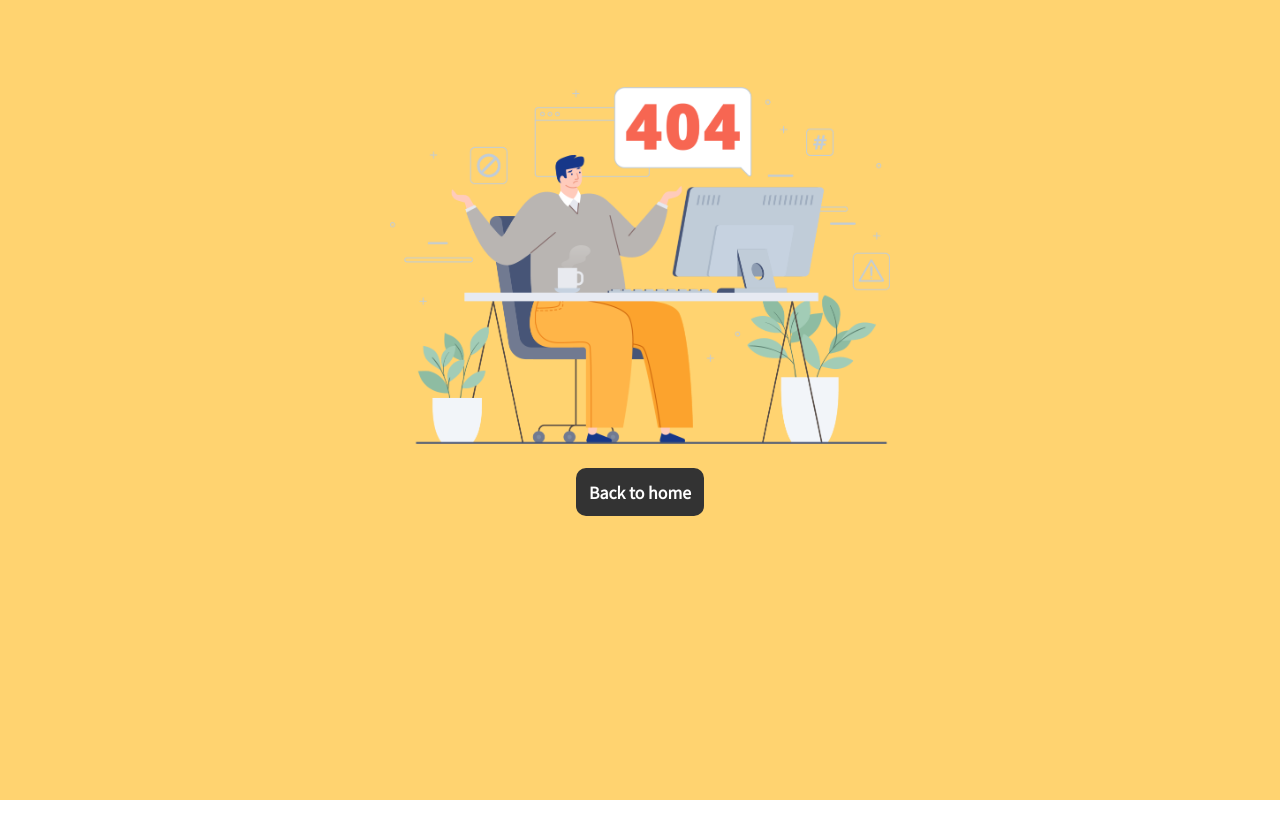
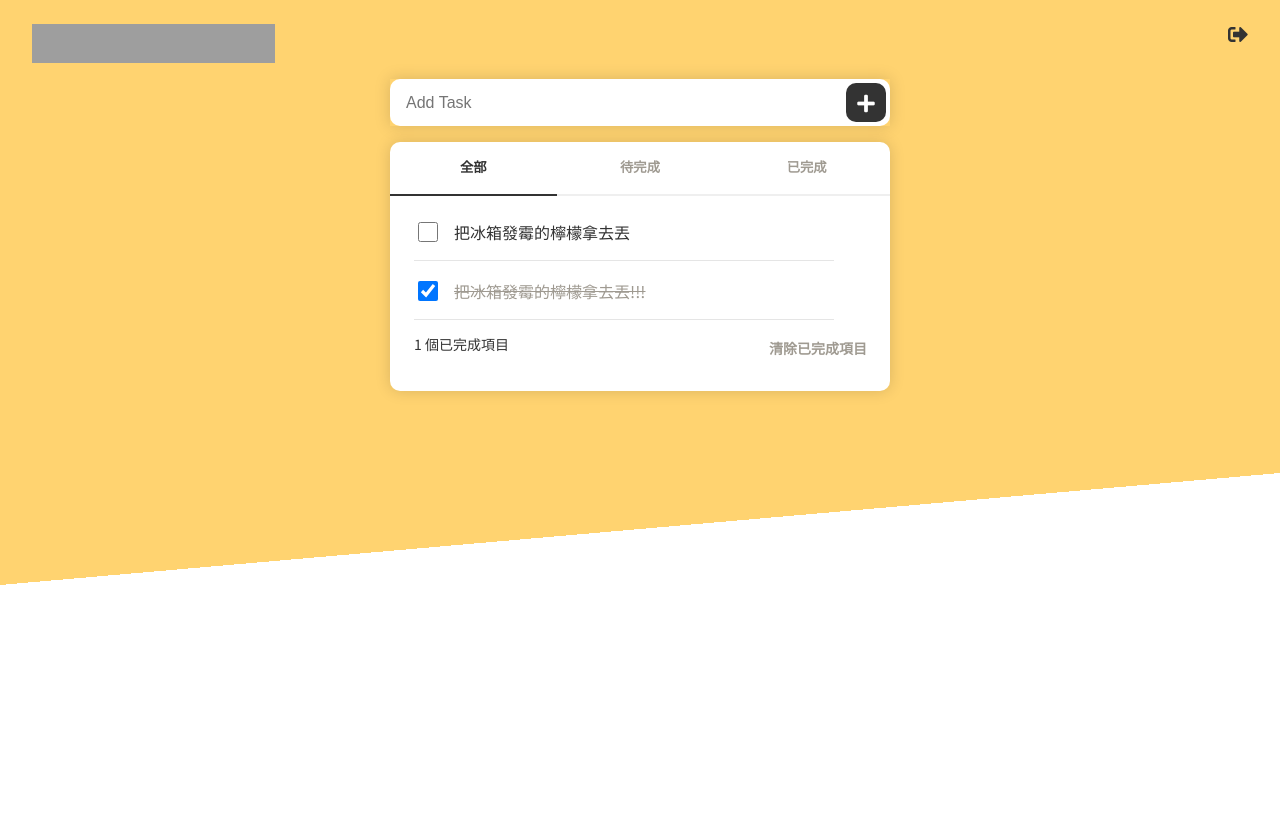
Before and after one commit to Louise-Huang/ToDOLIST, a React (Create React App) app: page /todo in a window 1280 px wide. Shown: the top 838 px of the page. Before the commit the page ends 800 px from the top, so only its background shows below. Built offline with nearby package versions, Linux system fonts and the light colour scheme; grey boxes are pictures that could not be loaded.

Commit message:
feat(TodoList): add todo list page (including TodoList component, InputBox component, and TodoItem component)

```diff
--- a/src/App.js
+++ b/src/App.js
@@ -2,6 +2,7 @@ import { Routes, Route } from "react-router-dom"
 import './assets/all.css'
 import Login from './components/Login'
 import SignUp from './components/SignUp'
+import TodoList from './components/TodoList'
 import NotFound from './components/NotFound'
 
 function App() {
@@ -10,6 +11,7 @@ function App() {
       <Routes>
         <Route index element={<Login />}></Route>
         <Route path="/signup" element={<SignUp />}></Route>
+        <Route path="/todo" element={<TodoList />}></Route>
         <Route path="*" element={<NotFound />}></Route>
       </Routes>
     </div>
--- /dev/null
+++ b/src/components/InputBox.js
@@ -0,0 +1,13 @@
+function InputBox (props) {
+  const { inputValue, setInputValue, addItem } = props
+  return (
+    <>
+      <input type="text" placeholder="Add Task" value={inputValue} onChange={(e)=>setInputValue(e.target.value)}/>
+      <button onClick={addItem}>
+        <i className="fa fa-plus"></i>
+      </button>
+    </>
+  )
+}
+
+export default InputBox;
--- /dev/null
+++ b/src/components/TodoItem.js
@@ -0,0 +1,34 @@
+
+function TodoItem (props) {
+  const { allItem, changeItemState, tabState, removeItem } = props
+  let items = []
+  const nowTab = tabState.filter((item)=>item.active)[0].text
+  if (nowTab === '全部') {
+    items = allItem
+  } else if (nowTab === '待完成') {
+    items = allItem.filter((item) => !item.finished)
+  } else {
+    items = allItem.filter((item) => item.finished)
+  }
+  return (
+    <>
+      <ul className="todoList_item">
+        {
+          items.map((item)=>(
+            <li key={'_'+item.id}>
+              <label className="todoList_label">
+                <input checked={item.finished ? "checked" : ""} className="todoList_input" name={item.id} type="checkbox" onChange={changeItemState}/>
+                <span>{item.text}</span>
+              </label>
+              <button onClick={()=>{removeItem(item.id)}}>
+                <i className="fa fa-times"></i>
+              </button>
+            </li>
+          ))
+        }
+      </ul>
+    </>
+  )
+}
+
+export default TodoItem;
--- /dev/null
+++ b/src/components/TodoList.js
@@ -0,0 +1,117 @@
+import { useState } from 'react';
+import { Link } from 'react-router-dom';
+import InputBox from './InputBox';
+import TodoItem from './TodoItem';
+
+function TodoList () {
+  const [inputValue, setInputValue] = useState('')
+  const [tabState, setTabState] = useState([
+    {
+      id: 1,
+      text: '全部',
+      active: true
+    },
+    {
+      id: 2,
+      text: '待完成',
+      active: false
+    },
+    {
+      id: 3,
+      text: '已完成',
+      active: false
+    }
+  ])
+  const [allItem, setAllItem] = useState([
+    {
+      id: 1,
+      text: '把冰箱發霉的檸檬拿去丟',
+      finished: false
+    },
+    {
+      id: 2,
+      text: '把冰箱發霉的檸檬拿去丟!!!',
+      finished: true
+    }
+  ])
+
+  const addItem = () => {
+    if (inputValue) {
+      const id = allItem[allItem.length-1].id + 1
+      setAllItem([...allItem, {
+        id: id,
+        text: inputValue,
+        finished: false
+      }])
+      setInputValue('')
+    }
+  };
+
+  const removeItem = (id) => {
+    setAllItem(
+      allItem.filter((item)=>item.id!==id)
+    )
+  }
+
+  const removeAllFinished = () => {
+    setAllItem(
+      allItem.filter((item)=>!item.finished)
+    )
+  }
+
+  const changeItemState = (e) => {
+    const { name, checked } = e.target
+    setAllItem(
+      allItem.map((item) =>
+        item.id === name ? { ...item, finished: checked } : item
+      )
+    )
+  };
+
+  const changeTabState = (e) => {
+    setTabState(
+      tabState.map((item) => {
+        item.active = item.text === e.target.innerHTML ? true : false
+        return item
+      })
+    )
+  }
+
+  return (
+    <>
+      <div id="todoListPage" className="bg-half">
+        <nav>
+          <h1><Link to="/">ONLINE TODO LIST</Link></h1>
+          <ul>
+            <li><Link to="/" className="log-out-icon"><i className="fas fa-sign-out-alt"></i></Link></li>
+          </ul>
+        </nav>
+        <div className="conatiner todoListPage vhContainer">
+          <div className="todoList_Content">
+            <div className="inputBox">
+              <InputBox inputValue={inputValue} setInputValue={setInputValue} allItem={allItem} setAllItem={setAllItem} addItem={addItem}/>
+            </div>
+            <div className="todoList_list">
+              <ul className="todoList_tab">
+                {
+                  tabState.map((item)=>(
+                    <li key={item.id+'_'}><button className={item.active ? 'active' : ''} onClick={(e)=>changeTabState(e)}>{item.text}</button></li>
+                  ))
+                }
+              </ul>
+              <div className="todoList_items">
+                <TodoItem allItem={allItem} changeItemState={changeItemState} tabState={tabState} removeItem={removeItem}/>
+                <div className="todoList_statistics">
+                  <p> {allItem.filter((item) => item.finished).length} 個已完成項目</p>
+                  <button onClick={removeAllFinished}>清除已完成項目</button>
+                </div>
+              </div>
+            </div>
+          </div>
+        </div>
+      </div>
+    </>
+  )
+}
+
+export default TodoList;
```
